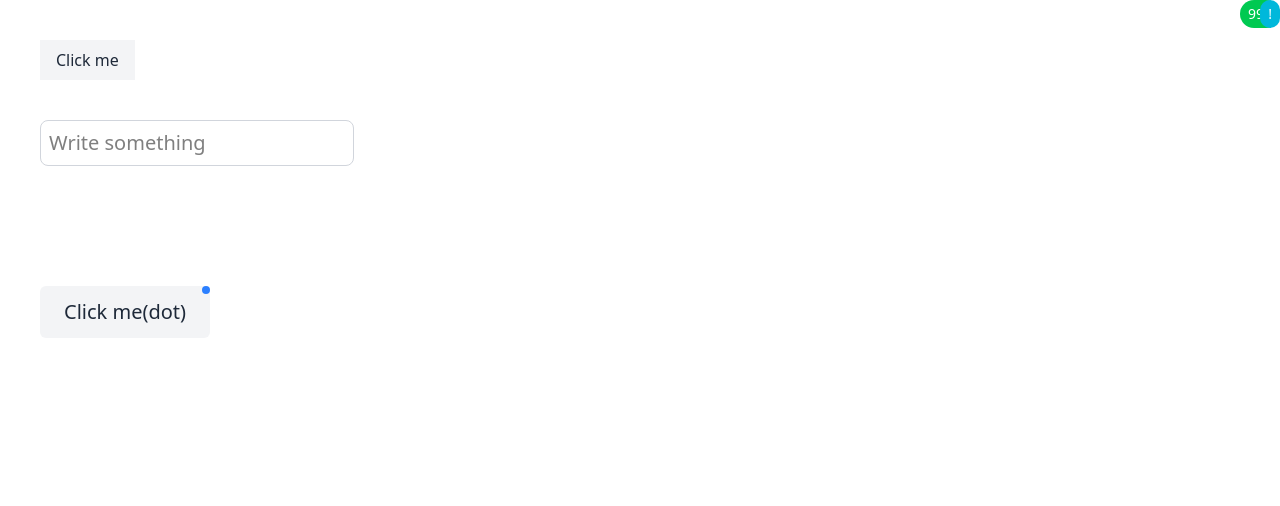
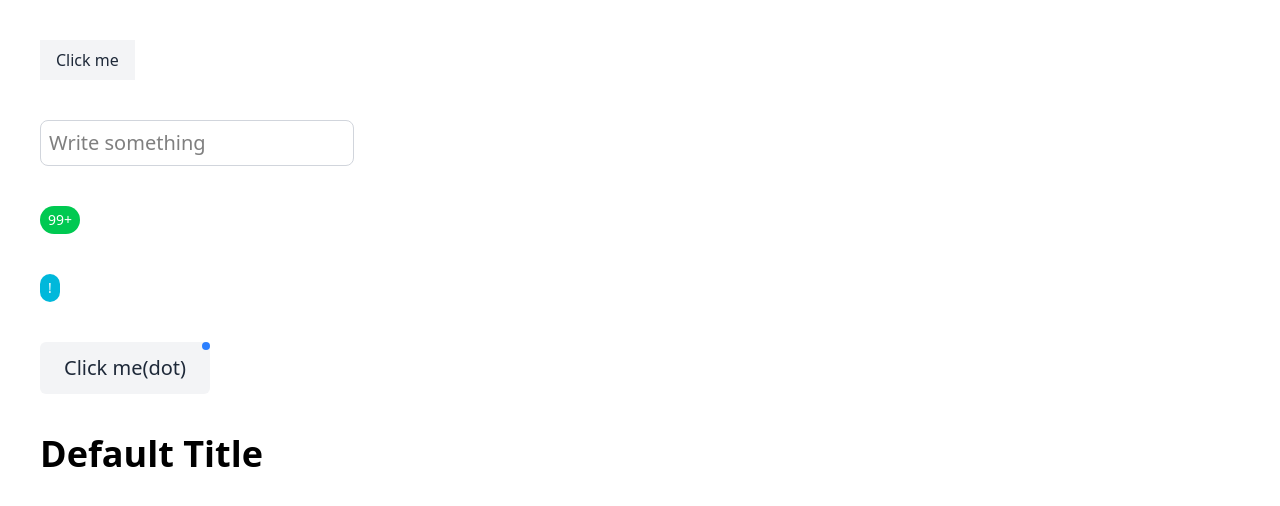
Before and after one commit to NRvBOSS/MineUI, a Vue app: page / in a window 1280 px wide. Shown: the top 506 px of the page. Built offline with nearby package versions, Linux system fonts and the light colour scheme.

Commit message:
create title

```diff
--- a/src/App.vue
+++ b/src/App.vue
@@ -2,6 +2,7 @@
 import mButton from "./components/mButton.vue";
 import mInput from "./components/mInput.vue";
 import mBadge from "./components/mBadge.vue";
+import mTitle from "./components/mTitle.vue";
 import { ref } from "vue";
 
 // State for buttons
@@ -27,10 +28,14 @@ import { ref } from "vue";
     <!-- Examples for mBadge component -->
     <mBadge size="sm" color="success"> 100 </mBadge>
     <mBadge color="info"> ! </mBadge>
-    <div  class="relative inline-block">
+    <div class="relative inline-block">
       <mButton size="xl" rounded>
-        <mBadge color="primary" dot /> Click me(dot)</mButton
+        <mBadge position="top-right" color="primary" dot /> Click
+        me(dot)</mButton
       >
     </div>
+
+    <!-- Examples for mTitle component -->
+    <mTitle bold="" size="4xl"></mTitle>
   </div>
 </template>
--- a/src/components/mBadge.vue
+++ b/src/components/mBadge.vue
@@ -16,7 +16,6 @@ const props = defineProps({
   },
   position: {
     type: String,
-    default: "top-right",
   },
 });
 
@@ -28,16 +27,6 @@ const sizes = {
   xl: "text-xl",
 };
 
-const colors = computed(() => ({
-  primary: "px-2 py-1 rounded-full bg-blue-500 text-white",
-  secondary: "px-2 py-1 rounded-full bg-gray-500 text-white",
-  success: "px-2 py-1 rounded-full bg-green-500 text-white",
-  danger: "px-2 py-1 rounded-full bg-red-500 text-white",
-  warning: "px-2 py-1 rounded-full bg-yellow-500 text-black",
-  info: "px-2 py-1 rounded-full bg-cyan-500 text-white",
-  light: "px-2 py-1 rounded-full bg-gray-200 text-black",
-  dark: "px-2 py-1 rounded-full bg-gray-800 text-white",
-}));
 const slots = useSlots();
 
 const badgeContent = computed(() => {
@@ -85,9 +74,7 @@ const positions = computed(() => ({
 
 <template>
   <div class="flex items-center gap-2">
-    <span
-      :class="[sizes[props.size], badgeClass, positions[props.position],]"
-    >
+    <span :class="[sizes[props.size], badgeClass, positions[props.position]]">
       <template v-if="!props.dot">{{ badgeContent }}</template>
     </span>
   </div>
--- /dev/null
+++ b/src/components/mTitle.vue
@@ -0,0 +1,49 @@
+<script setup>
+import { computed } from "vue";
+
+const props = defineProps({
+  title: {
+    type: String,
+    default: "Default Title",
+  },
+  bold: {
+    type: Boolean,
+    default: false,
+  },
+  subtitle: {
+    type: String,
+    default: "",
+  },
+  size: {
+    type: String,
+    default: "md",
+    validator: (value) =>
+      ["sm", "md", "lg", "xl", "2xl", "3xl", "4xl", "5xl"].includes(value),
+  },
+});
+
+const sizes = {
+  sm: "text-sm",
+  md: "text-base",
+  lg: "text-lg",
+  xl: "text-xl",
+  "2xl": "text-2xl",
+  "3xl": "text-3xl",
+  "4xl": "text-4xl",
+  "5xl": "text-5xl",
+};
+</script>
+
+<template>
+  <div>
+    <p
+      :class="[
+        sizes[props.size],
+        props.bold ? 'font-bold' : '',
+        props.title ? '' : title.default,
+      ]"
+    >
+      <slot>{{ props.title }}</slot>
+    </p>
+  </div>
+</template>
--- a/src/index.js
+++ b/src/index.js
@@ -1,13 +1,13 @@
 import Button from "./components/mButton.vue";
-import Input from "./components/mInput.vue"
-import Badge from "./components/mBadge.vue"
-
-export { Button };
+import Input from "./components/mInput.vue";
+import Badge from "./components/mBadge.vue";
+import Title from "./components/mTitle.vue";
 
 export default {
   install(app) {
     app.component("mButton", Button);
     app.component("mInput", Input);
     app.component("mBadge", Badge);
+    app.component("mTitle", Title);
   },
 };
```
